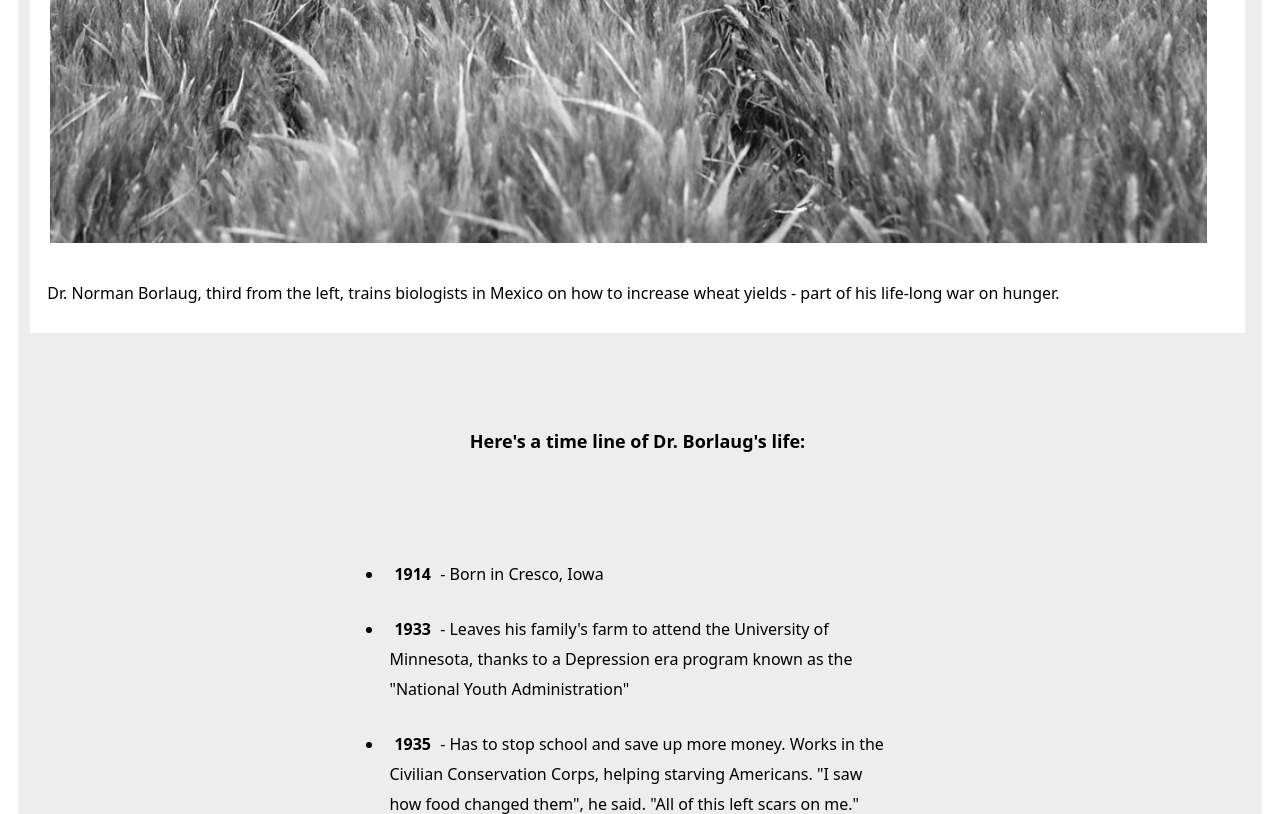
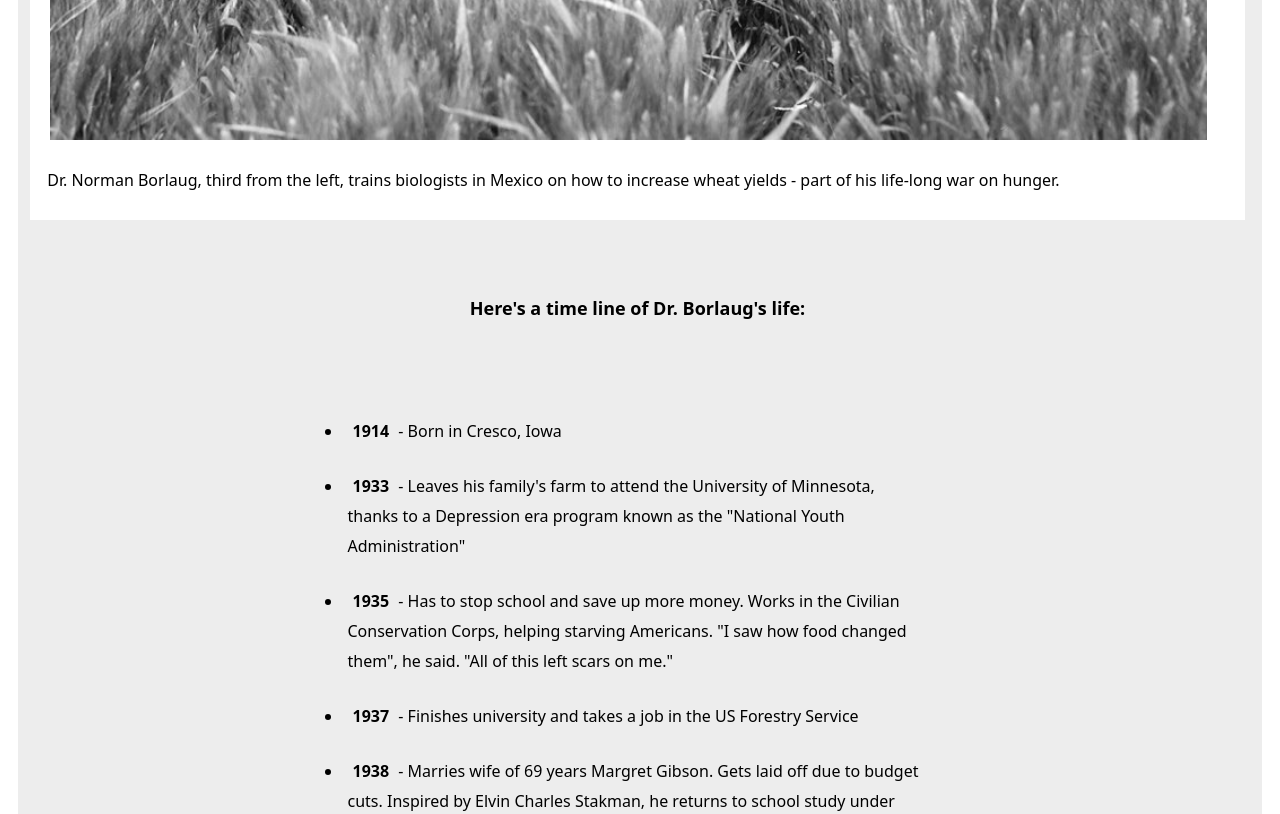
Before and after one commit to clint360/tribute-html-page, a plain HTML site: page index.html in a window 1280 px wide. Shown: the part 826-1640 px from the top of the page. Drawn offline with Linux system fonts and the light colour scheme.

Commit message:
Adjusted Margins

```diff
--- a/style.css
+++ b/style.css
@@ -1,12 +1,12 @@
 *{
-    padding: 15px 5px 10px 5px;
+    padding: 5px 5px 10px 5px;
     font-size: 16px;
     font-family: system-ui, -apple-system, BlinkMacSystemFont, 'Segoe UI', Roboto, Oxygen, Ubuntu, Cantarell, 'Open Sans', 'Helvetica Neue', sans-serif;
 }
 #main{
     margin-top: 40px;
     background: rgb(237, 237, 237);
-    padding-top: 10px;
+    padding-top: 0px;
     padding-right: 10px;
     padding-bottom: 10px;
 
@@ -40,6 +40,7 @@
 #tribute-info{
     width: 42%;
     margin: auto;
+    min-width: 600px;
     line-height: 30px;
 }
 #headline{
```
Also changed, not shown: pics/._tribute.jpeg (added).
